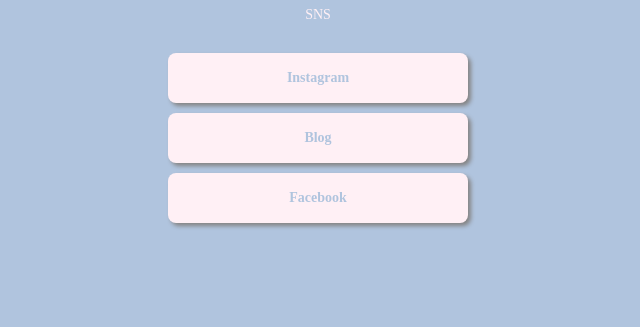
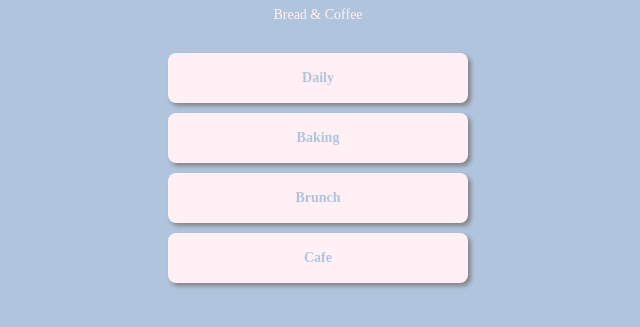
Before and after one commit to inhyeu/mypage, a plain HTML site: page index.html in a window 1280 px wide. Shown: the part 191-518 px from the top of the page, without its empty margins (322-962 px from the left). Drawn offline with Linux system fonts and the light colour scheme; a web font is replaced by a local one.

Commit message:
Update index.html

```diff
--- a/index.html
+++ b/index.html
@@ -6,10 +6,10 @@
         <meta charset="UTF-8" />
         <meta http-equiv="X-UA-Compatible" content="IE=edge" />
         <meta name="viewport" content="width=device-width, initial-scale=1.0" />
-        <meta property="og:title" content="김인혜 - 프로필 링크" />
-        <meta property="og:description" content="SNS" />
+        <meta property="og:title" content="Bread & Coffee" />
+        <meta property="og:description" content="Bread & Coffee" />
         <meta property="og:image" content="공유할 이미지" />
-        <title>김인혜 - 프로필 링크</title>
+        <title>Bread & Coffee</title>
         <style>
             @import url('https://cdn.jsdelivr.net/gh/orioncactus/pretendard/dist/web/static/pretendard.css');
             * {
@@ -91,11 +91,12 @@
         <div class="wrap">
             <div class="profile"></div>
             <h1 class="main">김인혜</h1>
-            <p class="sub">SNS</p>
+            <p class="sub">Bread & Coffee</p>
 
-            <a target="_blank" href="https://spartacodingclub.kr/">Instagram</a>
-            <a target="_blank" href="https://hanghae99.spartacodingclub.kr/">Blog</a>
-            <a target="_blank" href="https://chang.spartacodingclub.kr/">Facebook</a>
+            <a target="_blank" href="https://chang.spartacodingclub.kr/">Daily</a>
+            <a target="_blank" href="https://spartacodingclub.kr/">Baking</a>
+            <a target="_blank" href="brunch.html">Brunch</a>
+            <a target="_blank" href="https://hanghae99.spartacodingclub.kr/">Cafe</a>
 
 
         </div>
```
